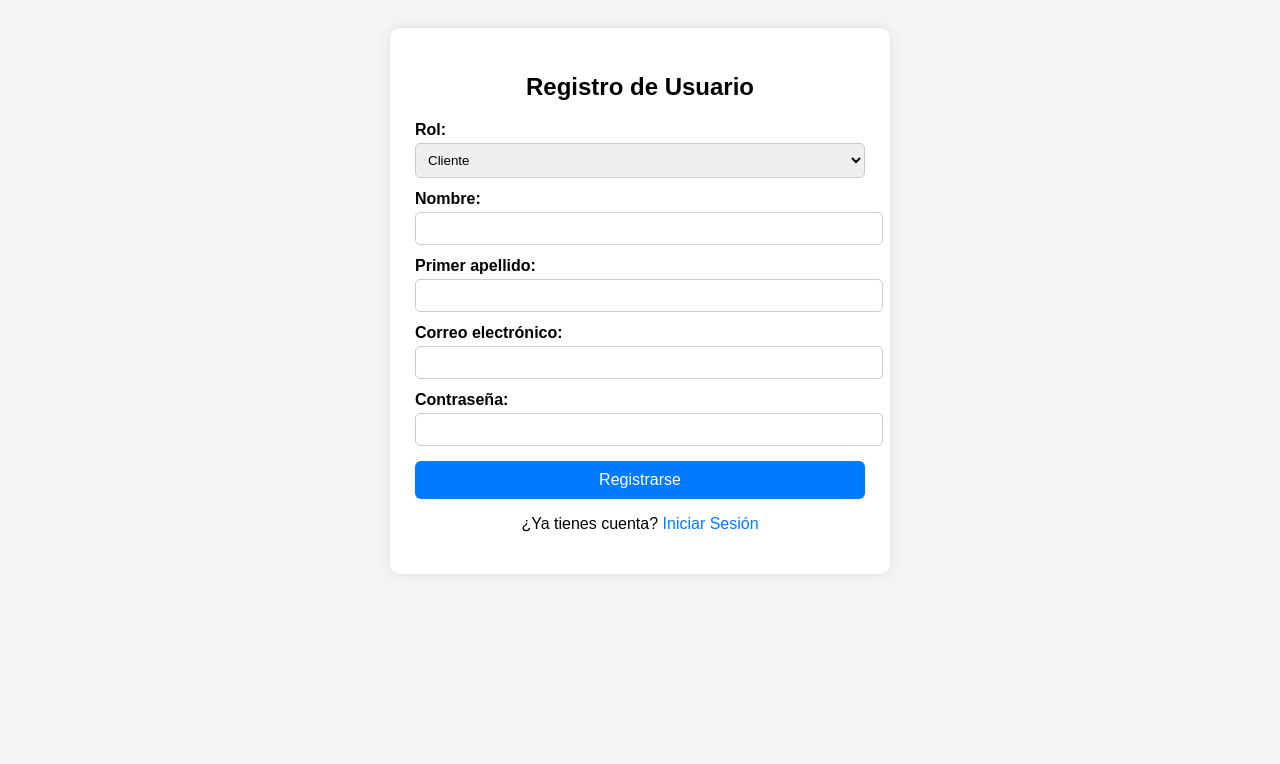
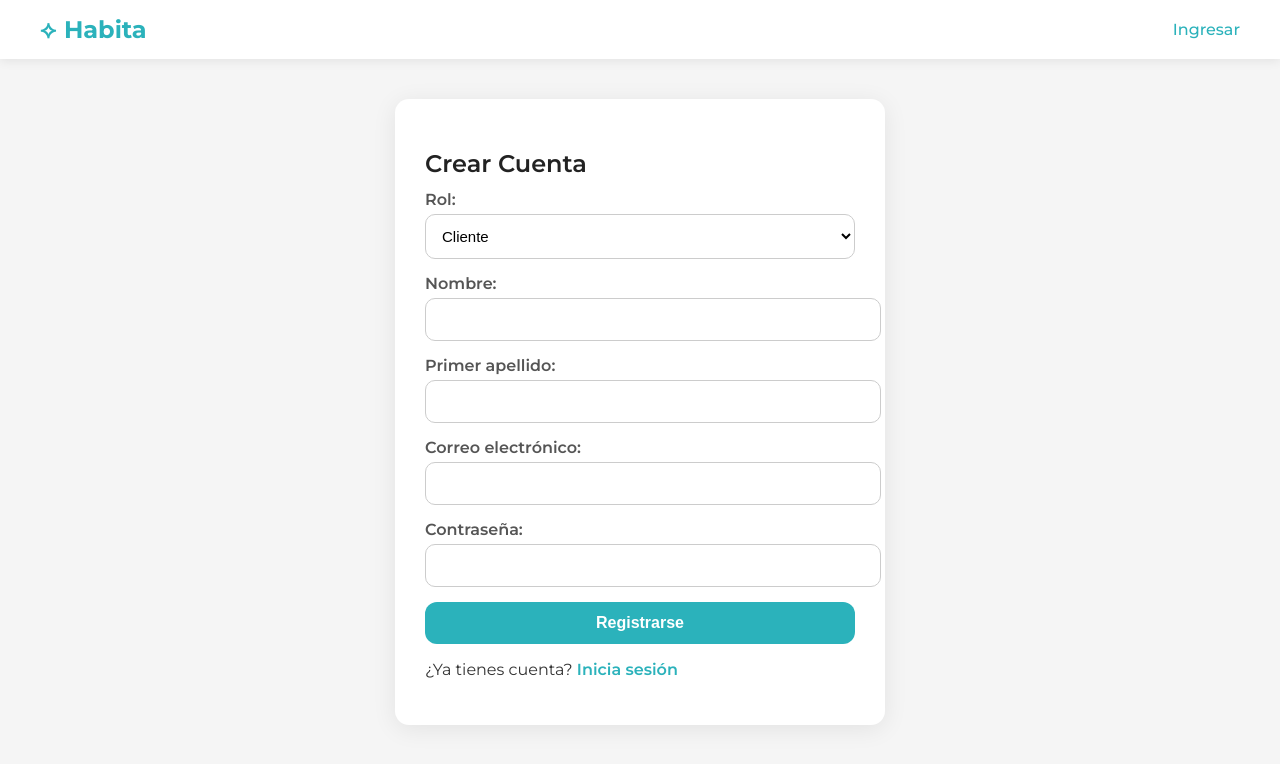
Before and after one commit to angelito05/Homi, a Flask app: page /registro in a window 1280 px wide. Shown: the top 764 px of the page. Run offline with Flask 3, Linux system fonts and the light colour scheme.

Commit message:
Mejora de diseño

```diff
--- /dev/null
+++ b/src/static/CSS/homi.css
@@ -0,0 +1,194 @@
+/*TIPOGRAFÍA*/
+@import url('https://fonts.googleapis.com/css2?family=Montserrat:wght@300;400;500;600;700&display=swap');
+
+body {
+    font-family: 'Montserrat', sans-serif;
+    margin: 0;
+    padding: 0;
+    background: #F5F5F5;
+    color: #333;
+}
+
+/*VARIABLES DE COLOR*/
+:root {
+    --color-principal: #2BB2BB;
+    --color-secundario: #3CB371;
+    --color-blanco: #FFFFFF;
+    --color-gris-claro: #F5F5F5;
+    --color-titulo: #222;
+    --color-texto: #555;
+    --color-sombra: rgba(0, 0, 0, 0.08);
+}
+
+/*CONTENEDORES GENERALES*/
+.contenedor {
+    background: var(--color-blanco);
+    max-width: 430px;
+    margin: 40px auto;
+    padding: 30px;
+    border-radius: 14px;
+    box-shadow: 0px 4px 24px var(--color-sombra);
+}
+
+.card {
+    background: var(--color-blanco);
+    padding: 25px;
+    border-radius: 14px;
+    box-shadow: 0px 4px 20px var(--color-sombra);
+    margin-bottom: 20px;
+}
+
+/*TITULOS*/
+h1, h2, h3 {
+    color: var(--color-titulo);
+    margin-bottom: 12px;
+    font-weight: 600;
+}
+
+/*FORMULARIOS*/
+label {
+    font-weight: 600;
+    display: block;
+    margin-bottom: 5px;
+    color: var(--color-texto);
+}
+
+input, select {
+    width: 100%;
+    padding: 12px;
+    border-radius: 10px;
+    border: 1px solid #ccc;
+    margin-bottom: 15px;
+    background: #fff;
+    font-size: 15px;
+    transition: border 0.2s;
+}
+
+input:focus, select:focus {
+    outline: none;
+    border: 1px solid var(--color-principal);
+}
+
+/*BOTONES*/
+button, .btn {
+    width: 100%;
+    background: var(--color-principal);
+    color: white;
+    border: none;
+    padding: 12px;
+    border-radius: 12px;
+    cursor: pointer;
+    font-size: 16px;
+    font-weight: 600;
+    transition: background 0.2s, transform 0.1s;
+}
+
+button:hover, .btn:hover {
+    background: #23999f;
+}
+
+button:active, .btn:active {
+    transform: scale(0.97);
+}
+
+.btn-secundario {
+    background: var(--color-secundario);
+}
+
+.btn-secundario:hover {
+    background: #319b60;
+}
+
+/*ENLACES*/
+a {
+    color: var(--color-principal);
+    text-decoration: none;
+    font-weight: 600;
+}
+
+a:hover {
+    text-decoration: underline;
+}
+
+/*NAVBAR PRINCIPAL*/
+.navbar {
+    background: var(--color-blanco);
+    padding: 15px 40px;
+    display: flex;
+    justify-content: space-between;
+    align-items: center;
+    box-shadow: 0px 2px 10px var(--color-sombra);
+}
+
+.navbar .logo {
+    font-size: 24px;
+    font-weight: 700;
+    color: var(--color-principal);
+    display: flex;
+    align-items: center;
+    gap: 8px;
+}
+
+.navbar .menu a {
+    margin-left: 20px;
+    font-weight: 500;
+}
+
+/*MENSAJES FLASH*/
+.flash {
+    padding: 12px;
+    text-align: center;
+    margin-bottom: 15px;
+    border-radius: 10px;
+    font-weight: 600;
+    font-size: 14px;
+}
+
+.flash.error {
+    background: #fde1e1;
+    color: #b53333;
+}
+
+.flash.success {
+    background: #d8fae5;
+    color: #1c7a4a;
+}
+
+.flash.info {
+    background: #e3f7ff;
+    color: #187a92;
+}
+
+/*ELEMENTOS OCULTOS USADOS EN EL REGISTRO*/
+.hidden {
+    display: none;
+}
+
+/*BUSCADOR / INPUT CON ICONO (del diseño)*/
+.input-busqueda {
+    display: flex;
+    background: #fff;
+    padding: 10px;
+    border-radius: 14px;
+    box-shadow: 0 2px 10px var(--color-sombra);
+}
+
+.input-busqueda input {
+    flex: 1;
+    border: none;
+    box-shadow: none;
+}
+
+.input-busqueda button {
+    width: auto;
+    padding: 10px 20px;
+    border-radius: 10px;
+}
+
+
+/* IMÁGENES / TARJETAS*/
+.img-card {
+    width: 100%;
+    border-radius: 14px;
+    object-fit: cover;
+}
--- a/src/templates/registro.html
+++ b/src/templates/registro.html
@@ -2,81 +2,8 @@
 <html lang="es">
 <head>
     <meta charset="UTF-8">
-    <title>Registro - Homi</title>
-
-    <style>
-        body {
-            font-family: Arial;
-            background: #f4f4f4;
-            padding: 20px;
-        }
-
-        .contenedor {
-            background: white;
-            max-width: 450px;
-            margin: auto;
-            padding: 25px;
-            border-radius: 10px;
-            box-shadow: 0 0 10px #ddd;
-        }
-
-        h2 {
-            text-align: center;
-        }
-
-        label {
-            display: block;
-            margin-top: 12px;
-            font-weight: bold;
-        }
-
-        input, select {
-            width: 100%;
-            padding: 8px;
-            margin-top: 4px;
-            border-radius: 5px;
-            border: 1px solid #ccc;
-        }
-
-        button {
-            margin-top: 15px;
-            width: 100%;
-            padding: 10px;
-            background: #007BFF;
-            color: white;
-            border: none;
-            border-radius: 6px;
-            cursor: pointer;
-            font-size: 16px;
-        }
-
-        button:hover {
-            background: #0056d6;
-        }
-
-        .mensaje {
-            margin-top: 10px;
-            color: red;
-            text-align: center;
-        }
-
-        .hidden { display: none; }
-        .campo { margin-bottom: 10px; }
-
-        .enlace {
-            text-align: center;
-            margin-top: 10px;
-        }
-
-        .enlace a {
-            color: #007BFF;
-            text-decoration: none;
-        }
-
-        .enlace a:hover {
-            text-decoration: underline;
-        }
-    </style>
+    <title>Registro - Habita</title>
+    <link rel="stylesheet" href="{{ url_for('static', filename='css/homi.css') }}">
 
     <script>
         function cambiarRol() {
@@ -94,15 +21,25 @@
 
 <body onload="cambiarRol()">
 
+    <!-- NAVBAR -->
+    <div class="navbar">
+        <div class="logo">
+            <span>⟡</span> Habita
+        </div>
+        <div class="menu">
+            <a href="/">Ingresar</a>
+        </div>
+    </div>
+
     <div class="contenedor">
 
-        <h2>Registro de Usuario</h2>
+        <h2>Crear Cuenta</h2>
 
-        <!-- Mensajes flash (MISMO DISEÑO QUE LOGIN) -->
+        <!-- Mensajes flash -->
         {% with mensajes = get_flashed_messages(with_categories=true) %}
             {% if mensajes %}
                 {% for categoria, mensaje in mensajes %}
-                    <p class="mensaje">{{ mensaje }}</p>
+                    <div class="flash {{ categoria }}">{{ mensaje }}</div>
                 {% endfor %}
             {% endif %}
         {% endwith %}
@@ -124,7 +61,7 @@
             <label>Primer apellido:</label>
             <input type="text" name="primer_apellido" required>
 
-            <!-- Segundo apellido (solo proveedor) -->
+            <!-- Segundo apellido (proveedor) -->
             <div class="proveedor-only hidden">
                 <label>Segundo apellido:</label>
                 <input type="text" name="segundo_apellido">
@@ -134,7 +71,7 @@
             <label>Correo electrónico:</label>
             <input type="email" name="correo_electronico" required>
 
-            <!-- Teléfono (solo proveedor) -->
+            <!-- Teléfono (proveedor) -->
             <div class="proveedor-only hidden">
                 <label>Teléfono:</label>
                 <input type="text" name="telefono">
@@ -144,12 +81,11 @@
             <label>Contraseña:</label>
             <input type="password" name="contrasena" required>
 
-            <!-- Botón -->
             <button type="submit">Registrarse</button>
         </form>
 
-        <div class="enlace">
-            <p>¿Ya tienes cuenta? <a href="/index">Iniciar Sesión</a></p>
+        <div class="enlace" style="margin-top: 10px;">
+            <p>¿Ya tienes cuenta? <a href="/">Inicia sesión</a></p>
         </div>
 
     </div>
```
Also changed, not shown: src/templates/dashboard.html (+23 -45 lines), src/templates/index.html (+17 -77 lines).
